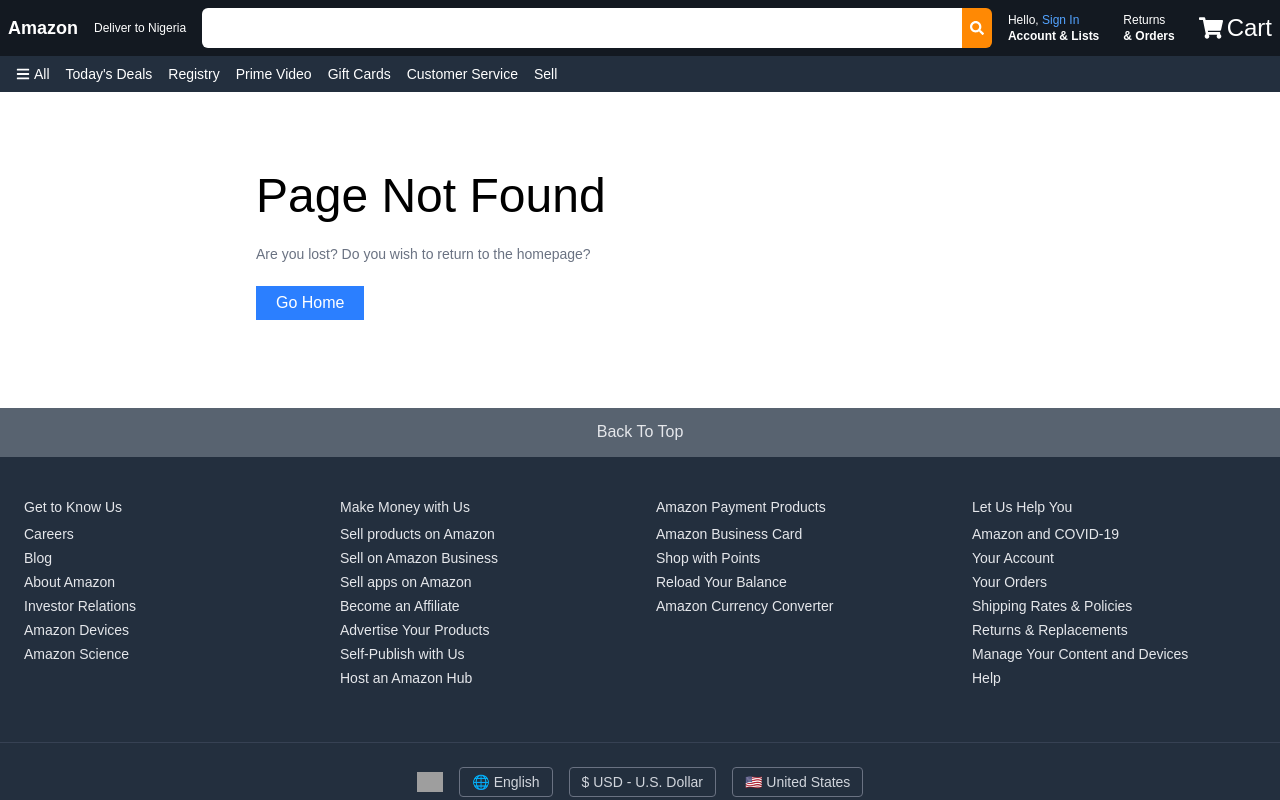
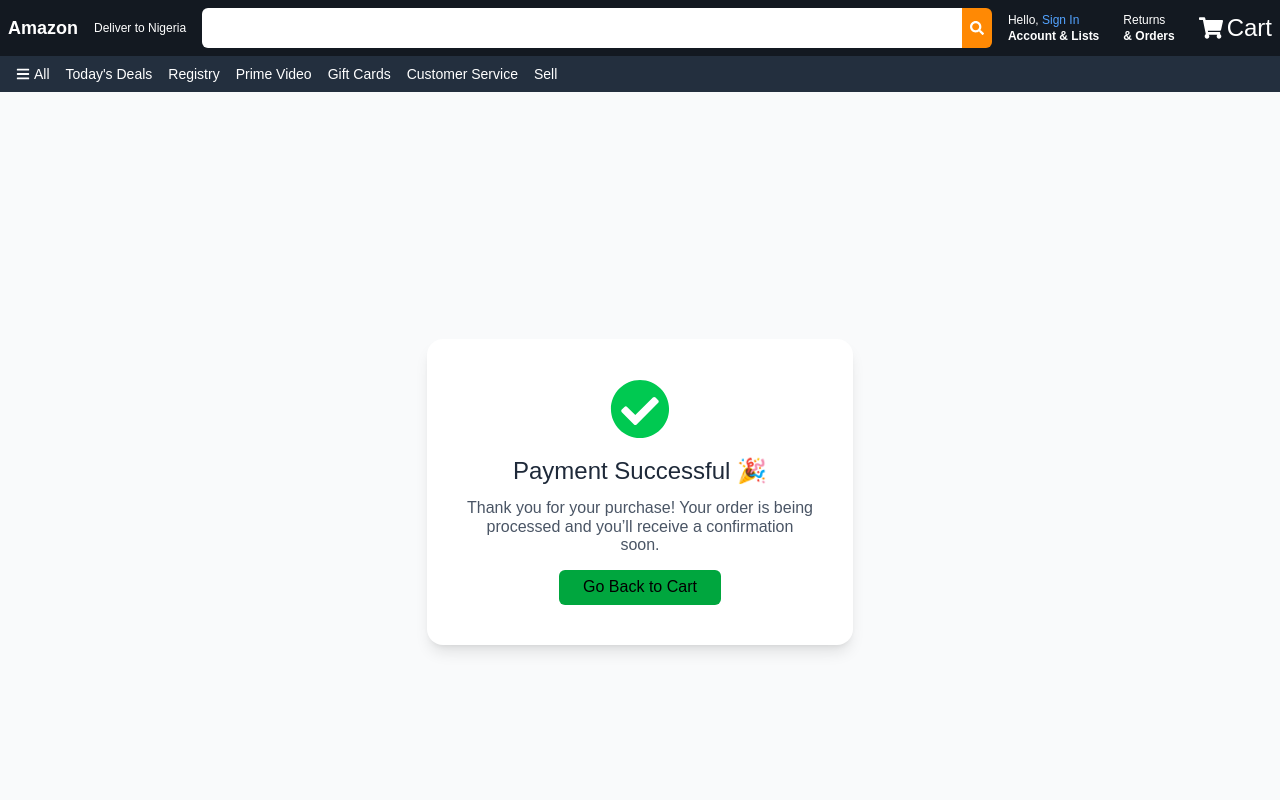
Before and after one commit to johnakpaojonugwa/Clone-Amazon, a React (Vite) app: page /checkout in a window 1280 px wide. Shown: the top 800 px of the page. Built offline with nearby package versions, Linux system fonts and the light colour scheme; grey boxes are pictures that could not be loaded.

Commit message:
Messageee

```diff
--- a/src/App.jsx
+++ b/src/App.jsx
@@ -10,6 +10,7 @@
 import MainFooter from "./components/MainFooter";
 import Register from "./pages/Register";
 import SignIn from "./pages/SignIn";
+import Checkout from "./pages/Checkout";
 
 function App() {
   return (
@@ -23,6 +24,7 @@
         <Route path="/shop" element={<Shop/>} />
         <Route path="/register" element={<Register/>}/>
         <Route path="/signin" element={<SignIn/>} />
+        <Route path="/checkout" element={<Checkout/>} />
       </Routes>
       <SubFooter/>
       <MainFooter/>
--- a/src/pages/Cart.jsx
+++ b/src/pages/Cart.jsx
@@ -1,225 +1,6 @@
-// import { useEffect, useState } from "react";
-// import axios from "axios";
-
-// function Cart() {
-//   const [cartItems, setCartItems] = useState([]);
-
-//   // Example fetch — replace with your actual API endpoint
-//   useEffect(() => {
-//     const fetchCart = async () => {
-//       try {
-//         const response = await axios.get("http://ecommerce.reworkstaging.name.ng/v2/cart");
-//         setCartItems(response.data.data || []);
-//       } catch (error) {
-//         console.error("❌ Failed to fetch cart:", error);
-//       }
-//     };
-
-//     fetchCart();
-//   }, []);
-
-//   const subtotal = cartItems.reduce((sum, item) => sum + item.price, 0);
-
-//   return (
-//     <div className="bg-gray-100 min-h-screen">
-//       <div className="max-w-7xl mx-auto p-4 flex flex-col lg:flex-row gap-6">
-//         <div className="flex-1 bg-white p-4 rounded-md shadow-sm">
-//           <h2 className="text-2xl font-semibold mb-4">Shopping Cart</h2>
-//           <hr className="mb-4" />
-
-//           {cartItems.length === 0 ? (
-//             <p>Your cart is empty.</p>
-//           ) : (
-//             cartItems.map((item, index) => (
-//               <div
-//                 key={index}
-//                 className="flex flex-col md:flex-row gap-4 py-4 border-b border-gray-200"
-//               >
-//                 <img
-//                   src={item.image}
-//                   alt={item.name}
-//                   className="w-32 h-32 object-contain mx-auto md:mx-0"
-//                 />
-
-//                 <div className="flex-1">
-//                   <h3 className="text-lg font-medium">{item.name}</h3>
-//                   <p className="text-sm text-gray-600">
-//                     {item.description || "No description available."}
-//                   </p>
-
-//                   <p className="text-sm mt-1 text-red-600">
-//                     Only {item.stock || 1} left in stock — order soon.
-//                   </p>
-
-//                   <div className="flex items-center gap-2 mt-3">
-//                     <button className="px-2 py-1 border rounded">-</button>
-//                     <span>{item.quantity || 1}</span>
-//                     <button className="px-2 py-1 border rounded">+</button>
-//                     <button className="text-blue-500 ml-4">Delete</button>
-//                     <button className="text-blue-500">Save for later</button>
-//                   </div>
-//                 </div>
-
-//                 <div className="text-right text-lg font-semibold">
-//                   ${item.price.toFixed(2)}
-//                 </div>
-//               </div>
-//             ))
-//           )}
-
-//           {cartItems.length > 0 && (
-//             <div className="text-right mt-4 text-lg font-semibold">
-//               Subtotal ({cartItems.length} item
-//               {cartItems.length > 1 ? "s" : ""}):{" "}
-//               <span className="text-xl">${subtotal.toFixed(2)}</span>
-//             </div>
-//           )}
-//         </div>
-
-//         {/* RIGHT SIDE — CHECKOUT BOX */}
-//         <div className="w-full lg:w-1/3 bg-white p-4 rounded-md shadow-sm h-fit">
-//           <h3 className="text-lg font-medium">
-//             Subtotal ({cartItems.length} item
-//             {cartItems.length > 1 ? "s" : ""}):{" "}
-//             <span className="font-semibold">${subtotal.toFixed(2)}</span>
-//           </h3>
-
-//           <label className="flex items-center gap-2 mt-2 text-sm">
-//             <input type="checkbox" />
-//             This order contains a gift
-//           </label>
-
-//           <button className="bg-yellow-400 hover:bg-yellow-500 w-full rounded-full py-2 mt-4 border border-yellow-600 font-medium">
-//             Proceed to checkout
-//           </button>
-//         </div>
-//       </div>
-//     </div>
-//   );
-// }
-
-// export default Cart;
-
-// import { Row, Col, Card, List, Button, Typography, Divider, InputNumber } from "antd";
-// import { Link } from "react-router-dom";
-
-// const { Title, Text } = Typography;
-
-// const CartPage = () => {
-//   // Sample product (this will come from your API)
-//   const cartItems = [
-//     {
-//       id: 1,
-//       name: "Alienware 16 Aurora Gaming Laptop AC16250-16\" WQXGA 120Hz Display",
-//       price: 1240,
-//       details: "Intel Core i7-240H | 16GB DDR5 RAM | 1TB SSD | RTX 4070",
-//       image: "https://m.media-amazon.com/images/I/71lLyGNv7nL._AC_AA180_.jpg", // replace with API image URL
-//       quantity: 1,
-//     },
-//   ];
-
-//   return (
-//     <div style={{ background: "#fff", padding: "20px 50px", minHeight: "100vh" }}>
-//       <Title level={2}>Shopping Cart</Title>
-//       <Row gutter={[32, 32]}>
-//         {/* Left: Cart Items */}
-//         <Col xs={24} md={16}>
-//           <List
-//             itemLayout="horizontal"
-//             dataSource={cartItems}
-//             renderItem={(item) => (
-//               <Card style={{ marginBottom: 20, borderRadius: 8 }}>
-//                 <Row gutter={16} align="middle">
-//                   <Col xs={24} md={6}>
-//                     <img
-//                       src={item.image}
-//                       alt={item.name}
-//                       style={{ width: "100%", borderRadius: 8 }}
-//                     />
-//                   </Col>
-//                   <Col xs={24} md={18}>
-//                     <Title level={5}>{item.name}</Title>
-//                     <Text type="secondary">{item.details}</Text>
-//                     <Divider />
-//                     <div className="flex items-center justify-between">
-//                       <div className="flex items-center gap-3">
-//                         <Button>-</Button>
-//                         <InputNumber min={1} max={10} value={item.quantity} />
-//                         <Button>+</Button>
-//                         <Button type="link" danger>
-//                           Delete
-//                         </Button>
-//                       </div>
-//                       <Title level={4} style={{ color: "#000" }}>
-//                         ${item.price.toFixed(2)}
-//                       </Title>
-//                     </div>
-//                   </Col>
-//                 </Row>
-//               </Card>
-//             )}
-//           />
-//           <div style={{ textAlign: "right", marginTop: 10 }}>
-//             <Text strong>
-//               Subtotal ({cartItems.length} item): $
-//               {cartItems.reduce((a, b) => a + b.price * b.quantity, 0).toFixed(2)}
-//             </Text>
-//           </div>
-//         </Col>
-
-//         {/* Right: Summary */}
-//         <Col xs={24} md={8}>
-//           <Card bordered style={{ borderRadius: 8 }}>
-//             <Text strong>
-//               Subtotal ({cartItems.length} item): $
-//               {cartItems.reduce((a, b) => a + b.price * b.quantity, 0).toFixed(2)}
-//             </Text>
-//             <div style={{ margin: "10px 0" }}>
-//               <input type="checkbox" />{" "}
-//               <Text>This order contains a gift</Text>
-//             </div>
-//             <Button
-//               type="primary"
-//               block
-//               style={{
-//                 backgroundColor: "#ffd814",
-//                 borderColor: "#fcd200",
-//                 color: "#111",
-//                 fontWeight: 500,
-//               }}
-//             >
-//               Proceed to checkout
-//             </Button>
-//           </Card>
-
-//           <Card bordered style={{ marginTop: 20, borderRadius: 8 }}>
-//             <Title level={5}>Featured items you may like</Title>
-//             <List
-//               dataSource={[
-//                 { name: "Amazon Basics Monitor 75Hz", price: 105.26 },
-//                 { name: "MSI Katana 15 HX 165Hz Gaming Laptop", price: 1640.9 },
-//               ]}
-//               renderItem={(item) => (
-//                 <List.Item
-//                   actions={[<Button type="link">Add to cart</Button>]}
-//                 >
-//                   <Text>{item.name}</Text>
-//                   <Text>${item.price.toFixed(2)}</Text>
-//                 </List.Item>
-//               )}
-//             />
-//           </Card>
-//         </Col>
-//       </Row>
-//     </div>
-//   );
-// };
-
-// export default CartPage;
-
-
 import { useEffect, useState } from "react";
 import axios from "axios";
+import { useNavigate } from "react-router-dom";
 
 function Cart() {
   const baseURL = "http://ecommerce.reworkstaging.name.ng/v2";
@@ -228,6 +9,7 @@
 
   const [cartItems, setCartItems] = useState([]);
   const [loading, setLoading] = useState(false);
+  const navigate = useNavigate()
 
   // 🟢 Fetch cart items
   const fetchCart = async () => {
@@ -285,12 +67,13 @@
       await axios.post(`${baseURL}/carts/checkout`, { user_id: userId });
       alert("✅ Checkout successful!");
       setCartItems([]);
+      navigate('/checkout')
+
     } catch (error) {
       console.error("❌ Checkout failed:", error);
     }
   };
 
-  // subtotal
   const subtotal = cartItems.reduce((sum, item) => sum + (item.price * item.quantity), 0);
 
   return (
@@ -367,7 +150,6 @@
           )}
         </div>
 
-        {/* RIGHT — CHECKOUT BOX */}
         <div className="w-full lg:w-1/3 bg-white p-4 rounded-md shadow-sm h-fit">
           <h3 className="text-lg font-medium">
             Subtotal ({cartItems.length} item
@@ -383,6 +165,7 @@
           <button
             onClick={handleCheckout}
             className="bg-yellow-400 hover:bg-yellow-500 w-full rounded-full py-2 mt-4 border border-yellow-600 font-medium"
+
           >
             Proceed to checkout
           </button>
--- /dev/null
+++ b/src/pages/Checkout.jsx
@@ -0,0 +1,34 @@
+import React from "react";
+import { useNavigate } from "react-router-dom";
+import { FaCheckCircle } from "react-icons/fa";
+
+function Checkout() {
+  const navigate = useNavigate();
+
+  const handleBackToCart = () => {
+    navigate("/cart");
+  };
+
+  return (
+    <div className="flex flex-col items-center justify-center min-h-screen bg-gray-50">
+      <div className="bg-white shadow-lg rounded-2xl p-10 text-center w-11/12 sm:w-6/12 md:w-4/12">
+        <FaCheckCircle className="text-green-500 text-6xl mx-auto mb-4" />
+        <h1 className="text-2xl font-bold text-gray-800 mb-2">
+          Payment Successful 🎉
+        </h1>
+        <p className="text-gray-600 mb-6">
+          Thank you for your purchase! Your order is being processed and you’ll
+          receive a confirmation soon.
+        </p>
+        <button
+          onClick={handleBackToCart}
+          className="bg-green-600 text-white px-6 py-2 rounded-md hover:bg-green-700 transition-all"
+        >
+          Go Back to Cart
+        </button>
+      </div>
+    </div>
+  );
+}
+
+export default Checkout;
```
